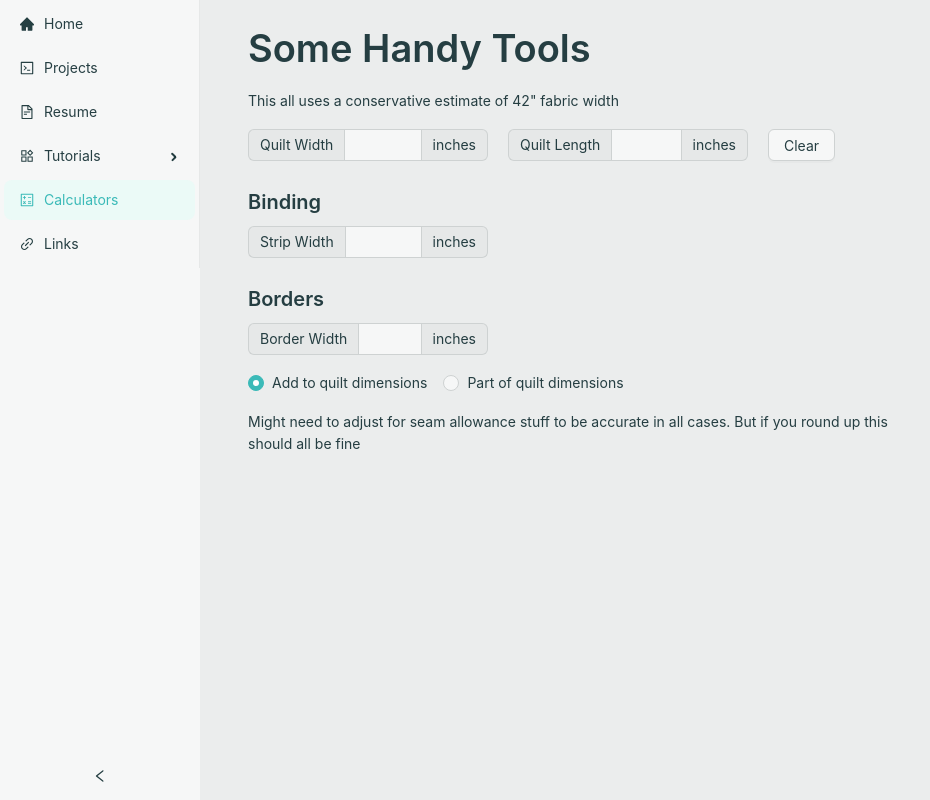
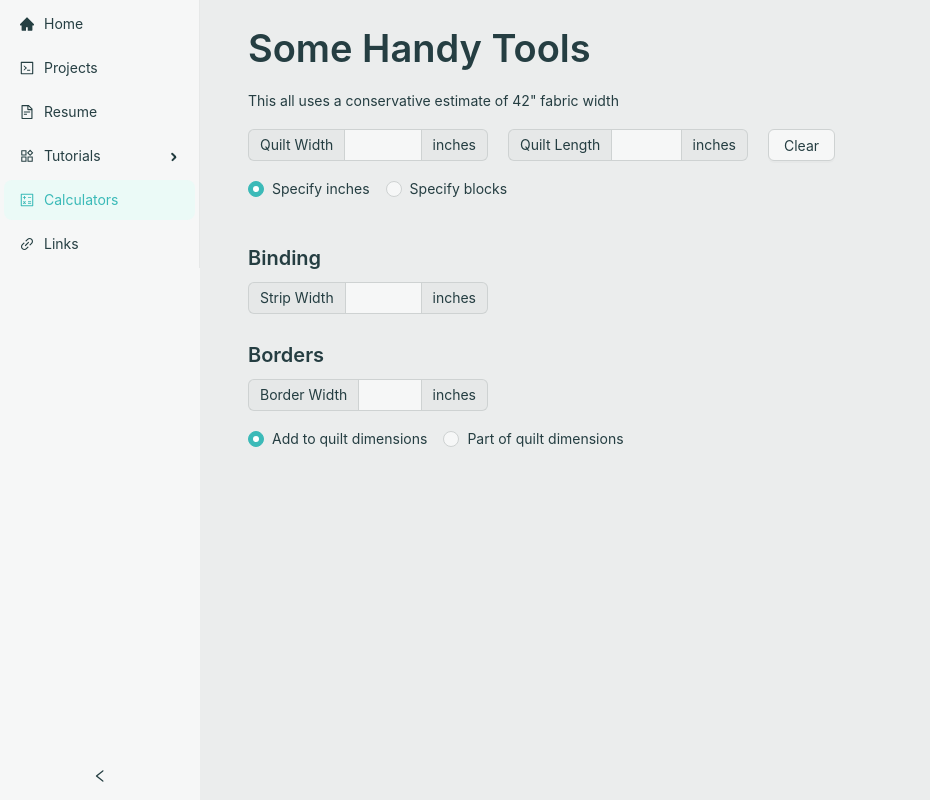
Before and after one commit to ruthhalteman/ruthhalteman.github.io, a React (Create React App) app: page /#/calculators in a window 1280 px wide. Shown: the whole page, without its empty margins (0-930 px from the left). Built offline with nearby package versions, Linux system fonts and the light colour scheme.

Commit message:
blocks calculator

```diff
--- a/src/page-content/Calculators.js
+++ b/src/page-content/Calculators.js
@@ -7,6 +7,10 @@ const { Title, Text } = Typography;
 export const Calculators = () => {
   const [quiltWidth, setQuiltWidth] = useState(null);
   const [quiltLength, setQuiltLength] = useState(null);
+  const [isMeasuredByBlocks, setIsMeasuredByBlocks] = useState(false);
+  const [blockSize, setBlockSize] = useState(null);
+  const [quiltBlockWidth, setQuiltBlockWidth] = useState(null);
+  const [quiltBlockLength, setQuiltBlockLength] = useState(null);
   const [binding, setBinding] = useState(null);
   const [border, setBorder] = useState(null);
   const [borderisAdditive, setBorderisAdditive] = useState(true);
@@ -28,36 +32,99 @@ export const Calculators = () => {
       <Title>Some Handy Tools</Title>
       <Text>This all uses a conservative estimate of 42" fabric width</Text>
       <br />
-      <Layout style={{ display: "flex", flexDirection: "row", gap: 20 }}>
+      <Layout
+        style={{
+          display: "flex",
+          flexDirection: "row",
+          gap: 20,
+          flexWrap: "wrap",
+        }}
+      >
         <InputNumber
           addonBefore="Quilt Width"
-          addonAfter="inches"
-          value={quiltWidth}
+          addonAfter={isMeasuredByBlocks ? "blocks" : "inches"}
+          value={isMeasuredByBlocks ? quiltBlockWidth : quiltWidth}
           onChange={(value) => {
-            setQuiltWidth(value);
+            if (isMeasuredByBlocks) setQuiltBlockWidth(value);
+            if (isMeasuredByBlocks && blockSize) {
+              setQuiltWidth(value * blockSize);
+            } else setQuiltWidth(value);
           }}
           style={{ width: 240 }}
           min={1}
         />
         <InputNumber
           addonBefore="Quilt Length"
-          addonAfter="inches"
-          value={quiltLength}
+          addonAfter={isMeasuredByBlocks ? "blocks" : "inches"}
+          value={isMeasuredByBlocks ? quiltBlockLength : quiltLength}
           onChange={(value) => {
-            setQuiltLength(value);
+            if (isMeasuredByBlocks) setQuiltBlockLength(value);
+            if (isMeasuredByBlocks && blockSize) {
+              setQuiltLength(value * blockSize);
+            } else setQuiltLength(value);
           }}
           style={{ width: 240 }}
           min={1}
-        />{" "}
+        />
+
         <Button
           onClick={() => {
             setQuiltWidth(null);
             setQuiltLength(null);
+            setQuiltBlockLength(null);
+            setQuiltBlockWidth(null);
+            setBlockSize(null);
           }}
         >
           Clear
         </Button>
       </Layout>
+      <br />
+      <Layout
+        style={{
+          display: "flex",
+          flexDirection: "row",
+          gap: 20,
+          alignItems: "center",
+          flexWrap: "wrap",
+        }}
+      >
+        <Radio.Group
+          options={[
+            { label: "Specify inches", value: false },
+            { label: "Specify blocks", value: true },
+          ]}
+          value={isMeasuredByBlocks}
+          onChange={({ target: { value } }) => {
+            setIsMeasuredByBlocks(value);
+            setBorderisAdditive(true);
+          }}
+        />
+        {isMeasuredByBlocks && (
+          <InputNumber
+            addonBefore="Finished block size"
+            addonAfter="inches"
+            value={blockSize}
+            onChange={(value) => {
+              setBlockSize(value);
+              if (quiltBlockWidth) setQuiltWidth(quiltBlockWidth * value);
+              if (quiltBlockLength) setQuiltLength(quiltBlockLength * value);
+            }}
+            step=".5"
+            style={{ width: 290 }}
+            min={1}
+          />
+        )}
+      </Layout>
+      <br />
+      {isMeasuredByBlocks &&
+        blockSize &&
+        quiltBlockWidth &&
+        quiltBlockLength && (
+          <Text>
+            Quilt dimensions: {quiltWidth}" x {quiltLength}"
+          </Text>
+        )}
       <Title level={4}>Binding</Title>
       <Layout
         style={{
@@ -137,16 +204,12 @@ export const Calculators = () => {
           { label: "Add to quilt dimensions", value: true },
           { label: "Part of quilt dimensions", value: false },
         ]}
+        disabled={isMeasuredByBlocks}
         value={borderisAdditive}
         onChange={({ target: { value } }) => {
           setBorderisAdditive(value);
         }}
       />
-      <br />
-      <Text>
-        Might need to adjust for seam allowance stuff to be accurate in all
-        cases. But if you round up this should all be fine
-      </Text>
     </Layout>
   );
 };
```
